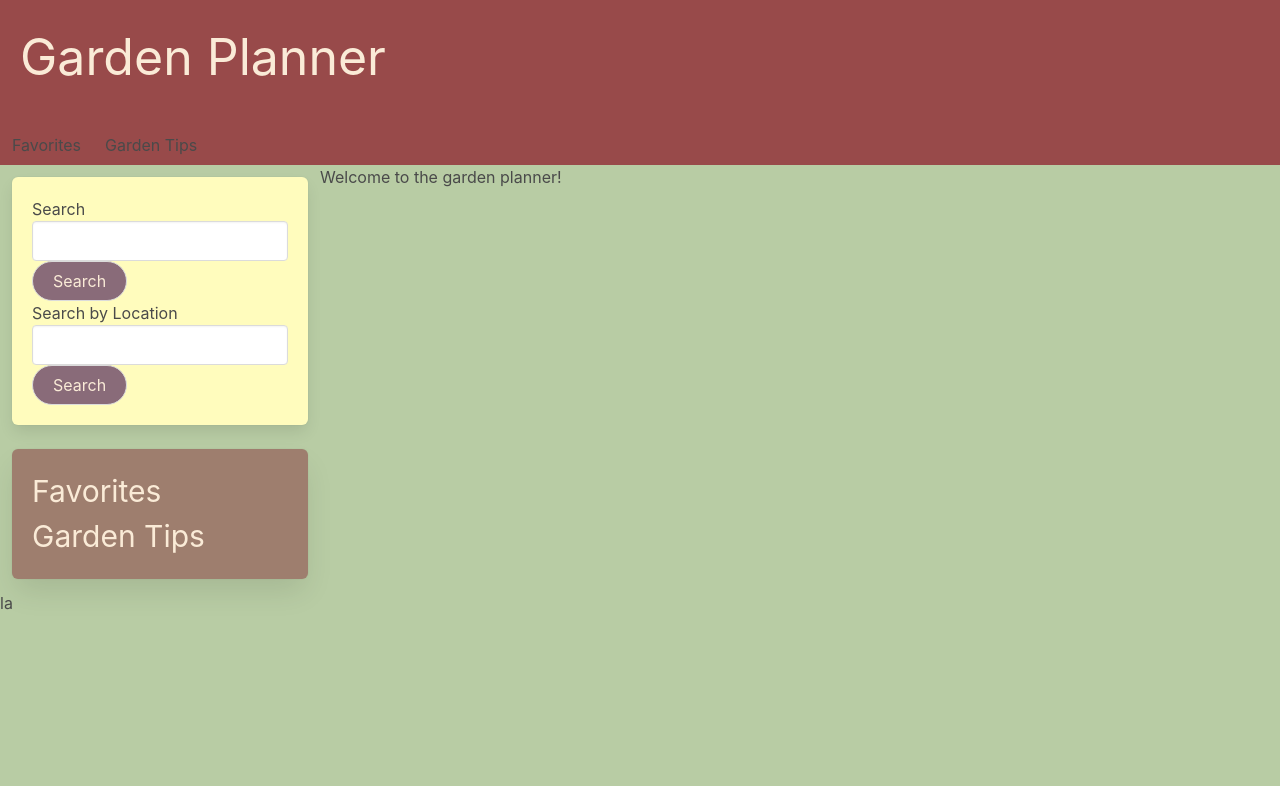
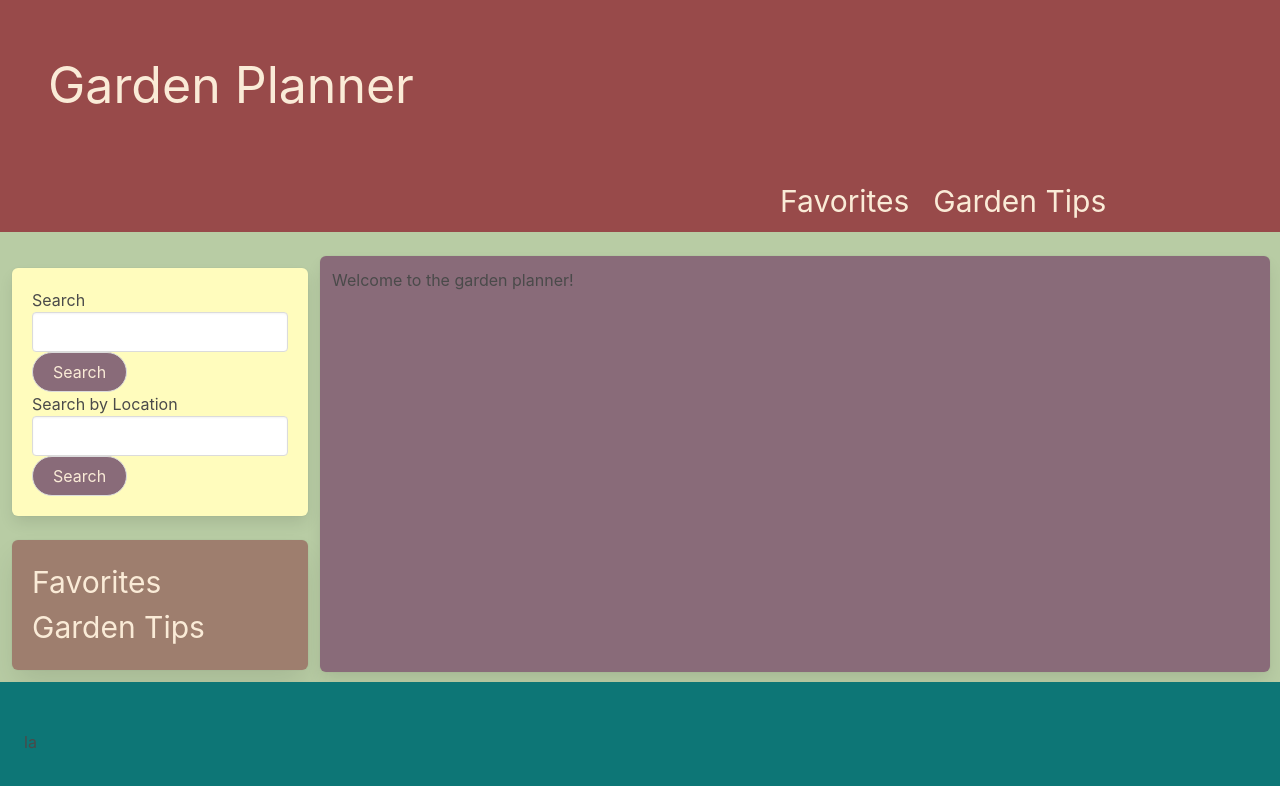
Before and after one commit to Captianbeau/Garden-Planner, a plain HTML site: page index.html in a window 1280 px wide. Drawn offline with nearby package versions, Linux system fonts and the light colour scheme.

Commit message:
added style classes

```diff
--- a/assets/CSS/style.css
+++ b/assets/CSS/style.css
@@ -1,3 +1,4 @@
+
 :root{
 --midMauve: #896b79;
 --midBrown:#9e7e6e;
@@ -6,12 +7,11 @@
 --darkBlue:#0d7676;
 --darkRed:#984a4a;
 }
-html,body{
+body{
     background-color: var(--lightGreen);
-
-}
-body{
-
+    min-height: 100vh;
+    display:flex;
+    flex-direction: column;
 }
 header{
     background-color: var(--darkRed);
@@ -19,9 +19,21 @@ header{
 }
 h1{
     font-size: 50px;
-    padding-bottom: 30px;
+    /* padding-bottom: 30px;
     padding-top:20px;
-    margin-left: 20px;
+    margin-left: 20px; */
+    color:antiquewhite;
+}
+nav{
+  margin-left:60%;
+  font-size: 30px;
+
+}
+.navOb{
+  color:antiquewhite;
+}
+a{
+    text-decoration: none;
     color:antiquewhite;
 }
 .search{
@@ -36,10 +48,16 @@ h1{
     background-color: var(--midBrown);
     font-size:30px;
 }
-a{
-    text-decoration: none;
-    color:antiquewhite;
+.info{
+    background-color: var(--midMauve);
+    margin-right: 10px;
+    margin-bottom: 10px;
 }
+
 footer{
+   margin-top:auto;
 
 }
+.base{
+   background-color: var(--darkBlue);
+}
--- a/index.html
+++ b/index.html
@@ -11,13 +11,13 @@
 </head>
 
 <body>
-    <header>
-        <h1>Garden Planner</h1>
+    <header class="level hero ">
+        <h1 class="hero-body">Garden Planner</h1>
         <!-- navigation bar  -->
 
-        <nav id="navigation" class="navbar-menu">
-            <a class="navbar-item">Favorites</a>
-            <a class="navbar-item">Garden Tips</a>
+        <nav id="navigation" class="hero-foot navbar-menu">
+            <a href="./favorites.html" class="navOb navbar-item">Favorites</a>
+            <a id="navGarden_tips" class="navOb navbar-item">Garden Tips</a>
         </nav>
     </header>
     <div class="tile is-ansestor">
@@ -40,14 +40,14 @@
             <link id="garden_tips">
         </section>
     </aside>
-    <main class="">
+    <main class="info tile is-parent box">
         <p>
         Welcome to the garden planner!
             <!-- website information -->
         </p>
     </main>
 </div>
-<footer>
+<footer class="base footer">
     <p>la</p>
 </footer>
     <script src="./assets/js/script.js"></script>
```
